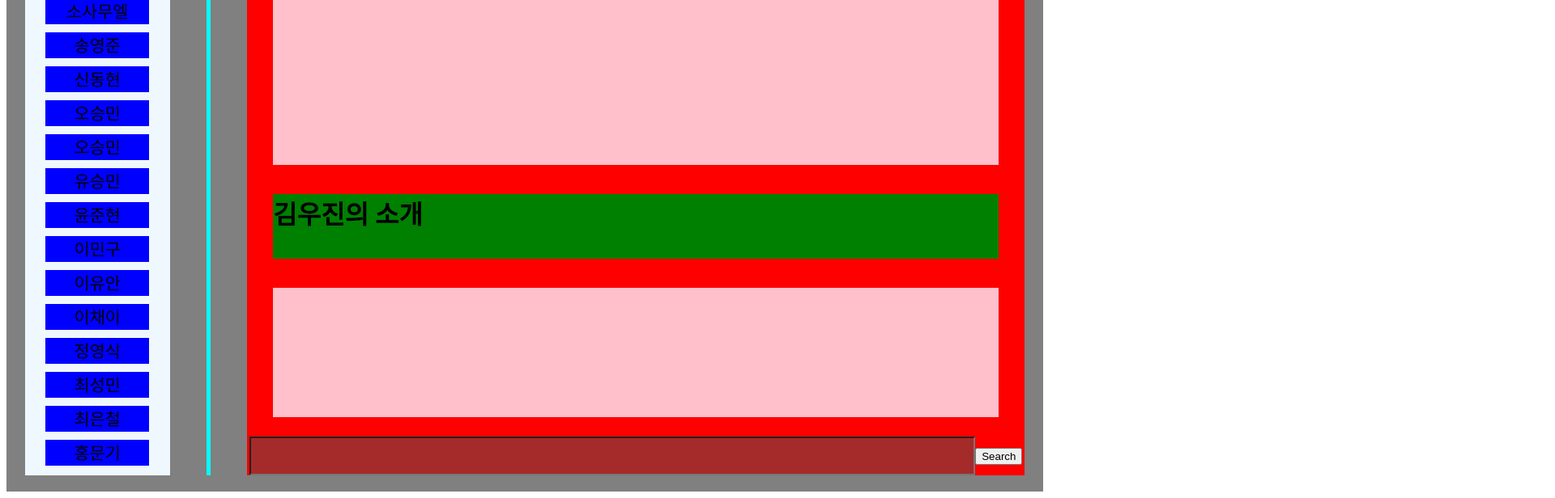
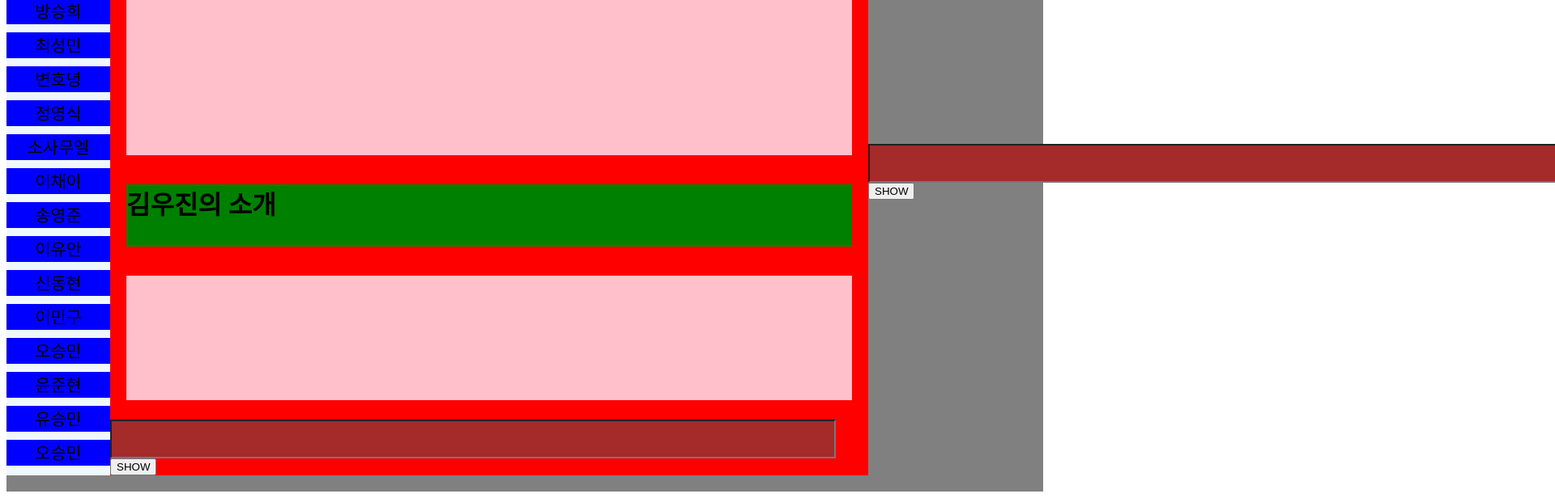
Before and after one commit to JungYoungSick/Framework_react1, a React (Create React App) app in the folder my-react-app/: page / in a window 1280 px wide. Shown: the part 200-816 px from the top of the page at 81% size, 1920 px wide, since content can reach past the window. Built offline with nearby package versions, Linux system fonts and the light colour scheme.

Commit message:
input 중복으로 인한 브랜치 드롭

```diff
--- a/my-react-app/src/components/App.jsx
+++ b/my-react-app/src/components/App.jsx
@@ -1,29 +1,42 @@
 import React, { useState } from "react";
 import StudentList from "./StudentList";
 import StudentInfo from "./StudentInfo";
-// import Search from "./search";
+import Search from "./Info/Search";
+import jsonData from "../Data/data.json"; // 데이터 로딩 코드는 이곳에 추가해야 함
 
-export default function App({ jsonData }) {
+export default function App() {
   const [selectedStudent, setSelectedStudent] = useState(
     jsonData.students.length > 0 ? jsonData.students[0].name : ""
   );
-
-  const sortedStudents = jsonData.students.sort((a, b) =>
-    a.name.localeCompare(b.name)
-  );
+  const [searchedStudent, setSearchedStudent] = useState("");
 
   const handleStudentClick = (studentName) => {
     setSelectedStudent(studentName);
+    setSearchedStudent(""); // 학생 이름 클릭 시 검색어 초기화
+  };
+
+  const handleSearch = (searchTerm) => {
+    // 검색어가 유효한 경우에만 검색어 및 검색된 학생 설정
+    if (jsonData.students.some((student) => student.name === searchTerm)) {
+      setSearchedStudent(searchTerm);
+      setSelectedStudent(""); // 검색 시 선택된 학생 초기화
+    } else {
+      alert("해당하는 학생을 찾을 수 없습니다.");
+    }
   };
 
   return (
     <div id="root">
       <StudentList
-        students={sortedStudents}
+        students={jsonData.students}
         onStudentClick={handleStudentClick}
       />
       <div className="line"></div>
-      <StudentInfo data={jsonData} selectedStudent={selectedStudent} />
+      <StudentInfo
+        data={jsonData}
+        selectedStudent={selectedStudent || searchedStudent}
+      />
+      <Search onSearch={handleSearch} />
     </div>
   );
 }
--- a/my-react-app/src/components/Info/Search.jsx
+++ b/my-react-app/src/components/Info/Search.jsx
@@ -1,23 +1,32 @@
+// Search.jsx
 import React, { useState } from "react";
 
-const Search = ({ onSearch }) => {
-  const [searchedStudent, setSearchedStudent] = useState("");
+export default function Search({ onSearch }) {
+  const [searchTerm, setSearchTerm] = useState("");
 
-  const handleSearch = () => {
-    // 검색 로직 추가 (프롬프트 등)
-    const studentName = prompt("Enter student name:");
-    setSearchedStudent(studentName);
-    onSearch(studentName); // 검색된 학생의 이름을 부모 컴포넌트에 전달
+  const handleInputChange = (event) => {
+    setSearchTerm(event.target.value);
+  };
+
+  const handleSearchClick = () => {
+    if (searchTerm.trim() !== "") {
+      onSearch(searchTerm);
+    } else {
+      alert("검색어를 입력해주세요.");
+    }
   };
 
   return (
     <div>
-      <input type="text" id="search" value={searchedStudent} />
-      <button type="button" onClick={handleSearch}>
-        Search
+      <input
+        type="text"
+        id="Search"
+        value={searchTerm}
+        onChange={handleInputChange}
+      />
+      <button type="button" onClick={handleSearchClick}>
+        SHOW
       </button>
     </div>
   );
-};
-
-export default Search;
+}
--- a/my-react-app/src/components/StudentInfo.jsx
+++ b/my-react-app/src/components/StudentInfo.jsx
@@ -1,6 +1,7 @@
+// StudentInfo.jsx
 import React, { useState } from "react";
-import Advantages from "./Info/Advantages.jsx";
-import Introduction from "./Info/Introduction.jsx";
+import Advantages from "./Info/Advantages";
+import Introduction from "./Info/Introduction";
 import Search from "./Info/Search";
 
 export default function StudentInfo({ data, selectedStudent }) {
@@ -21,7 +22,7 @@ export default function StudentInfo({ data, selectedStudent }) {
       <p className="student-Text2">{data.text2}</p>
 
       {/* 검색창 */}
-      <Search onSearch={handleSearch} />
+      <Search onSearch={handleSearch} data={data} />
     </div>
   );
 }
```
